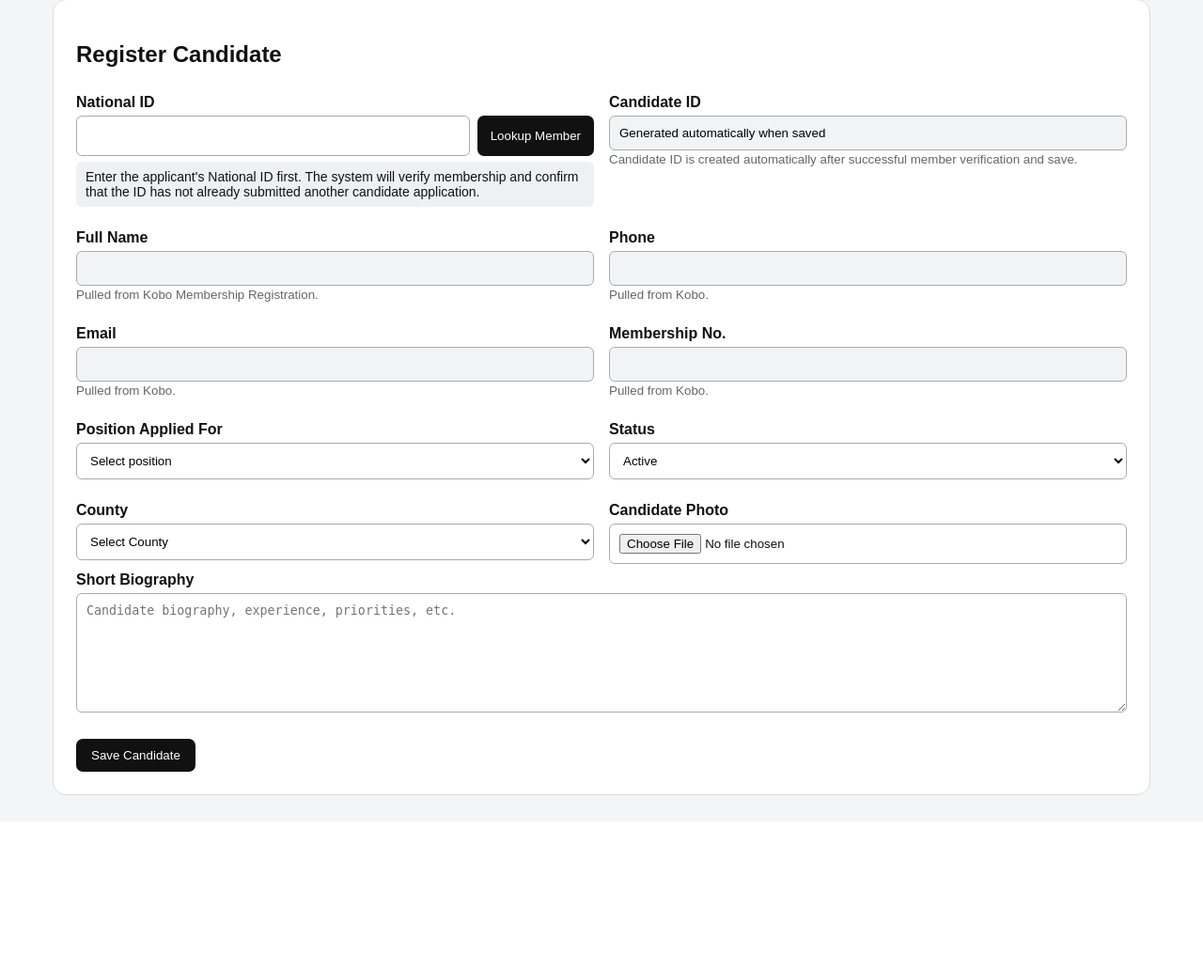
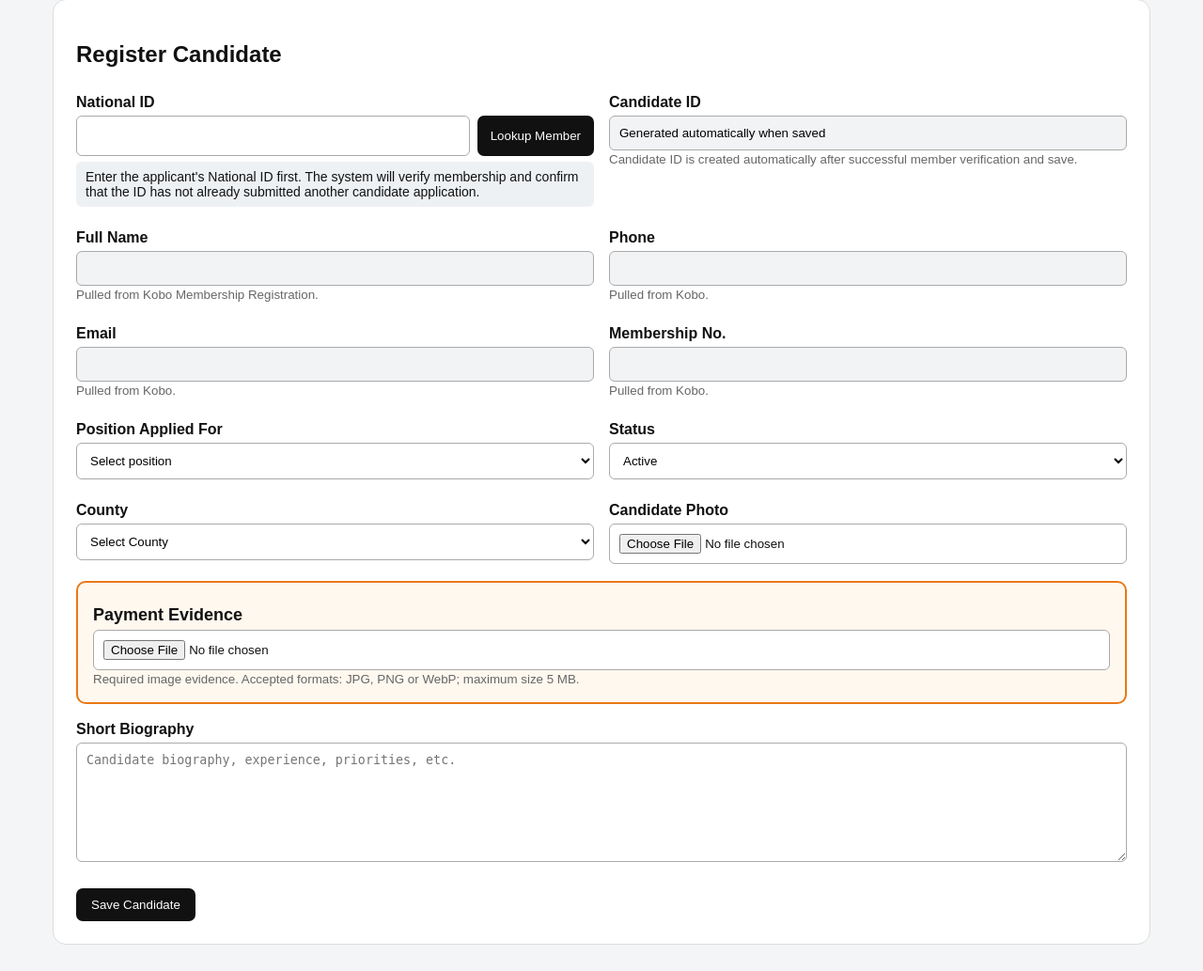
Before and after one commit to otibarny-alt/candidate-registration-system, a Flask app: page /candidate/new in a window 1280 px wide. Shown: the part 79-1112 px from the top of the page at 94% size. Before the commit the page ends 925 px from the top, so only its background shows below. Run offline with Flask 3, Linux system fonts and the light colour scheme; the visitor is signed in with stand-in values (Sample User, id 1); data that the repository does not hold is empty; some libraries are stand-ins or nearby versions.

Commit message:
Add files via upload

```diff
--- a/app.py
+++ b/app.py
@@ -4,6 +4,8 @@ from io import BytesIO
 import requests
 from flask import Flask, render_template, request, redirect, url_for, session, jsonify, Response, abort
 from flask_sqlalchemy import SQLAlchemy
+from sqlalchemy import inspect, text
+from sqlalchemy.orm import deferred
 from werkzeug.security import check_password_hash
 
 app=Flask(__name__)
@@ -53,10 +55,23 @@ class Candidate(db.Model):
     bio=db.Column(db.Text)
     photo=db.Column(db.LargeBinary)
     photo_mime=db.Column(db.String(80))
+    # Payment evidence can be several megabytes. Defer loading it so the public
+    # ballot candidate API never pulls every receipt into memory.
+    payment_evidence=deferred(db.Column(db.LargeBinary))
+    payment_evidence_mime=db.Column(db.String(80))
     status=db.Column(db.String(20),default="active",nullable=False,index=True)
 
 with app.app_context():
     db.create_all()
+    # create_all() does not add columns to an existing Render PostgreSQL table.
+    # Apply this small, backwards-compatible migration during deployment.
+    candidate_columns={column["name"] for column in inspect(db.engine).get_columns("candidate")}
+    binary_type="BYTEA" if db.engine.dialect.name=="postgresql" else "BLOB"
+    if "payment_evidence" not in candidate_columns:
+        db.session.execute(text(f"ALTER TABLE candidate ADD COLUMN payment_evidence {binary_type}"))
+    if "payment_evidence_mime" not in candidate_columns:
+        db.session.execute(text("ALTER TABLE candidate ADD COLUMN payment_evidence_mime VARCHAR(80)"))
+    db.session.commit()
 
 def logged_in():
     return bool(session.get("admin"))
@@ -68,6 +83,25 @@ def require_login():
 
 def norm(v):
     return re.sub(r"[^a-z0-9]+","_",str(v or "").strip().lower()).strip("_")
+
+def validated_image_upload(upload, field_label, max_bytes=5*1024*1024):
+    """Read and validate a JPG, PNG or WebP upload by its actual signature."""
+    if not upload or not str(upload.filename or "").strip():
+        return None, None
+    data=upload.read(max_bytes+1)
+    if not data:
+        raise ValueError(f"{field_label} is empty.")
+    if len(data)>max_bytes:
+        raise ValueError(f"{field_label} must not exceed 5 MB.")
+    if data.startswith(b"\xff\xd8\xff"):
+        mime="image/jpeg"
+    elif data.startswith(b"\x89PNG\r\n\x1a\n"):
+        mime="image/png"
+    elif len(data)>=12 and data[:4]==b"RIFF" and data[8:12]==b"WEBP":
+        mime="image/webp"
+    else:
+        raise ValueError(f"{field_label} must be a valid JPG, PNG or WebP image.")
+    return data, mime
 
 def hierarchy_rows():
     try:
@@ -396,6 +430,17 @@ def save_candidate(c):
         except Exception:
             return render_template("candidate_form.html",candidate=c,positions=POSITIONS,error="The cropped candidate photo could not be processed. Please select and crop the image again.")
 
+    payment_upload=request.files.get("payment_evidence")
+    try:
+        payment_data,payment_mime=validated_image_upload(payment_upload,"Payment Evidence")
+    except ValueError as exc:
+        return render_template("candidate_form.html",candidate=c,positions=POSITIONS,error=str(exc))
+    if payment_data:
+        c.payment_evidence=payment_data
+        c.payment_evidence_mime=payment_mime
+    elif not c.payment_evidence:
+        return render_template("candidate_form.html",candidate=c,positions=POSITIONS,error="Payment Evidence is required. Upload a clear JPG, PNG or WebP image before saving the candidate.")
+
     db.session.commit()
     return redirect(url_for("dashboard"))
 
@@ -405,6 +450,19 @@ def candidate_photo(candidate_id):
     if not c.photo:
         abort(404)
     return Response(c.photo,content_type=c.photo_mime or "image/jpeg")
+
+@app.get("/payment-evidence/<int:candidate_id>")
+def payment_evidence(candidate_id):
+    r=require_login()
+    if r:return r
+    c=Candidate.query.get_or_404(candidate_id)
+    if not c.payment_evidence:
+        abort(404)
+    return Response(
+        c.payment_evidence,
+        content_type=c.payment_evidence_mime or "image/jpeg",
+        headers={"Content-Disposition":f'inline; filename="payment-evidence-{c.candidate_id}"'}
+    )
 
 @app.get("/api/candidates")
 def api_candidates():
--- a/static/style.css
+++ b/static/style.css
@@ -10,6 +10,10 @@
 .lookup-error{background:#fde8e7;border:1px solid #d46a66;color:#8a1511;font-weight:700}
 input[readonly]{background:#f1f3f5}
 @media(max-width:760px){.lookup-row{flex-direction:column}.lookup-btn{width:100%}}
+
+.payment-evidence-field{margin:18px 0;padding:16px;border:2px solid #e97817;border-radius:10px;background:#fff8ef}
+.payment-evidence-field label{font-size:18px}
+.payment-evidence-field .existing-photo-wrap{display:flex;align-items:center;gap:14px;flex-wrap:wrap}
 
 #national_id{font-size:18px;font-weight:700}
 
--- a/templates/candidate_form.html
+++ b/templates/candidate_form.html
@@ -70,6 +70,17 @@
 </div>
 {% endif %}
 </div>
+</div>
+<div class="payment-evidence-field">
+<label for="payment_evidence">Payment Evidence</label>
+<input type="file" id="payment_evidence" name="payment_evidence" accept="image/jpeg,image/png,image/webp" {% if not candidate or not candidate.payment_evidence %}required{% endif %}>
+<small class="muted">Required image evidence. Accepted formats: JPG, PNG or WebP; maximum size 5 MB.</small>
+{% if candidate and candidate.payment_evidence %}
+<div class="existing-photo-wrap">
+  <span class="muted">Current payment evidence is saved.</span>
+  <a href="/payment-evidence/{{candidate.id}}" target="_blank" rel="noopener">View Payment Evidence</a>
+</div>
+{% endif %}
 </div>
 <label>Short Biography</label><textarea name=bio rows=7 placeholder="Candidate biography, experience, priorities, etc.">{{candidate.bio if candidate else ''}}</textarea>
 <button>Save Candidate</button>
--- a/templates/dashboard.html
+++ b/templates/dashboard.html
@@ -2,7 +2,7 @@
 <div class=top><b>Candidate Registration & Profile Portal</b><span><a href=/candidate/new>Register Candidate</a> · <a href=/logout>Logout</a></span></div>
 <div class=demo>TRAINING / SIMULATION SUPPORT PORTAL</div>
 <div class=wrap><div class=card><div class=headrow><h2>Registered Candidates</h2><a class=btn href=/candidate/new>+ New Candidate</a></div>
-<table><tr><th>Photo</th><th>Candidate</th><th>Membership No.</th><th>Position</th><th>Elective Area</th><th>Status</th><th>Actions</th></tr>
+<table><tr><th>Photo</th><th>Candidate</th><th>Membership No.</th><th>Position</th><th>Elective Area</th><th>Payment Evidence</th><th>Status</th><th>Actions</th></tr>
 {% for c in candidates %}
 <tr>
 <td>{% if c.photo %}<img class=thumb src="/candidate-photo/{{c.id}}">{% else %}<span class=muted>No photo</span>{% endif %}</td>
@@ -10,8 +10,9 @@
 <td><b>{{c.membership_no or "—"}}</b></td>
 <td>{{c.position|upper}}</td>
 <td>{% if c.position=="president" %}NATIONAL{% elif c.position in ["governor","senator","woman_rep"] %}{{c.county}}{% elif c.position=="mna" %}{{c.constituency}}, {{c.county}}{% else %}{{c.ward}}, {{c.constituency}}, {{c.county}}{% endif %}</td>
+<td>{% if c.payment_evidence %}<a href="/payment-evidence/{{c.id}}" target="_blank" rel="noopener">View Image</a>{% else %}<span class=muted>Not uploaded</span>{% endif %}</td>
 <td>{{c.status}}</td>
 <td><a href="/candidate/{{c.id}}/edit">Edit</a></td>
 </tr>
-{% else %}<tr><td colspan=7>No candidates registered yet.</td></tr>{% endfor %}
+{% else %}<tr><td colspan=8>No candidates registered yet.</td></tr>{% endfor %}
 </table></div></div>
```
Also changed, not shown: README_DEPLOYMENT.txt.
